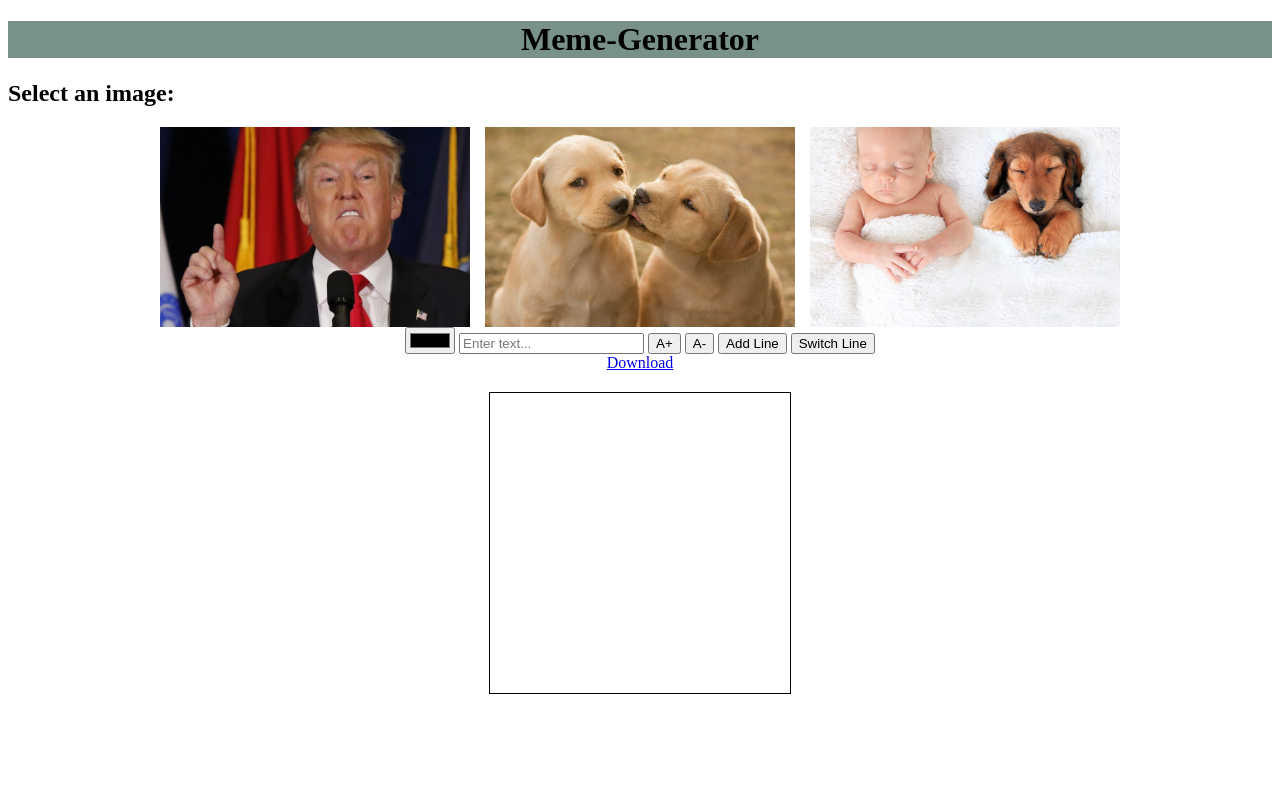
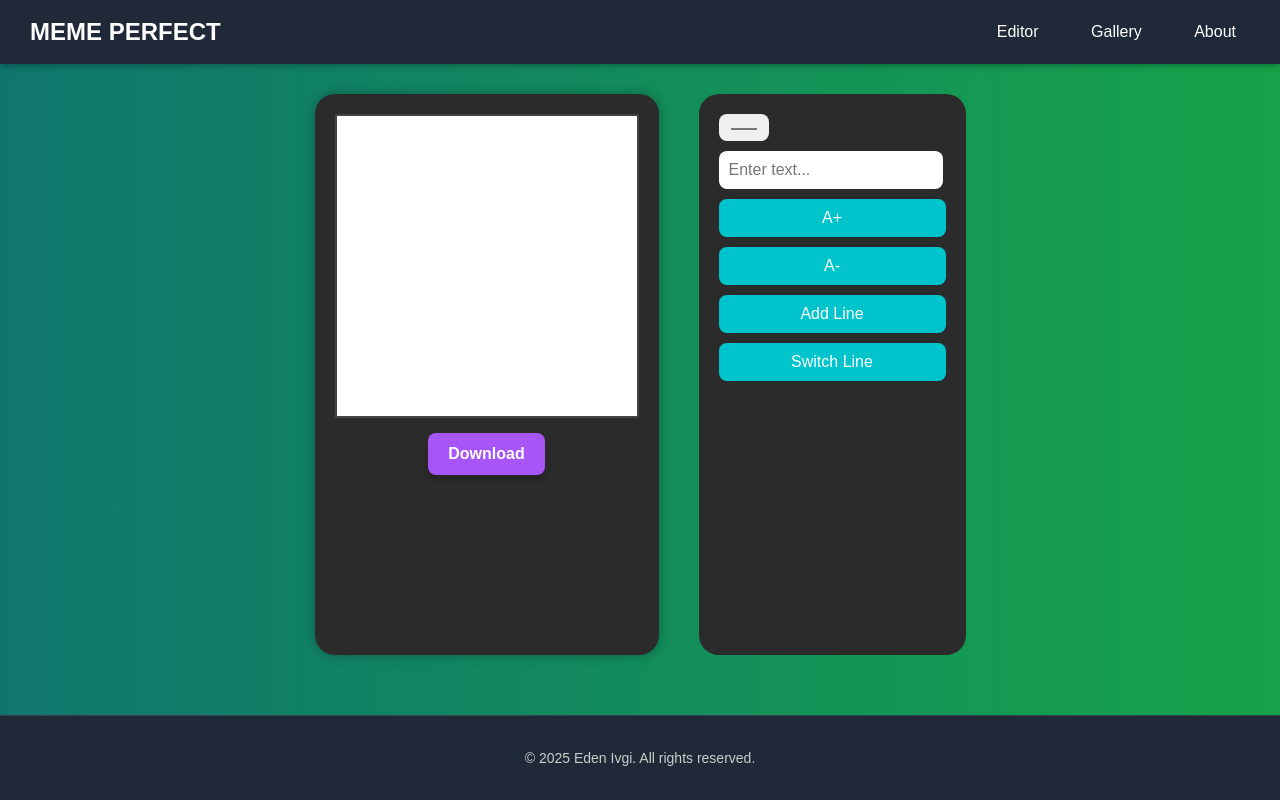
Before and after one commit to EdenIvgi/Meme-Generator, a plain HTML site: page index.html in a window 1280 px wide. Drawn offline with Linux system fonts and the light colour scheme.

Commit message:
Phases 4&5 completed.
Added application initial design.

```diff
--- a/css/main.css
+++ b/css/main.css
@@ -1,43 +1,179 @@
-h1{
-    text-align: center;
-    background-color: rgb(120, 146, 137);
+html, body {
+  height: 100%;
+  margin: 0;
+  padding: 0;
 }
 
-.canvas-container {
+body {
+  background: linear-gradient(to right, #0f766e, #16a34a);
+  font-family: 'Arial', sans-serif;
+  color: #fff;
+  display: flex;
+  flex-direction: column;
+  min-height: 100vh;
+}
+
+.top-nav {
+  background-color: #1f2937;
+  display: flex;
+  justify-content: space-between;
+  align-items: center;
+  padding: 15px 30px;
+  box-shadow: 0 2px 6px rgba(0,0,0,0.3);
+}
+
+.top-nav .logo {
+  font-size: 24px;
+  font-weight: bold;
+  color: #fff;
+}
+
+.top-nav nav button {
+  background-color: transparent;
+  color: #fff;
+  border: none;
+  font-size: 16px;
+  margin-left: 20px;
+  cursor: pointer;
+  padding: 8px 14px;
+  border-radius: 6px;
+  transition: background-color 0.2s;
+}
+
+.top-nav nav button:hover {
+  background-color: #374151;
+}
+
+.main-layout {
+  flex: 1;
   display: flex;
   justify-content: center;
-    align-items: center;
-    margin-top: 20px;
+  gap: 40px;
+  margin-top: 30px;
+  flex-wrap: wrap;
+}
+
+.meme-area {
+  background-color: #2b2b2b;
+  padding: 20px;
+  border-radius: 20px;
+  box-shadow: 0 0 12px rgba(0,0,0,0.3);
 }
 
 canvas {
-    border: 1px solid #000;
+  display: block;
+  border: 2px solid #444;
+  background-color: #fff;
 }
+
+.controls-panel {
+  background-color: #2b2b2b;
+  padding: 20px;
+  border-radius: 20px;
+  display: flex;
+  flex-direction: column;
+  gap: 10px;
+  min-width: 220px;
+}
+
+.controls-panel input[type="color"],
+.controls-panel input[type="text"],
+.controls-panel button,
+.controls-panel a.download-btn {
+  padding: 10px;
+  border-radius: 8px;
+  border: none;
+  font-size: 16px;
+}
+
+.controls-panel input[type="text"] {
+  width: 90%;
+}
+
+.controls-panel button {
+  background-color: #00c4cc;
+  color: white;
+  cursor: pointer;
+  transition: background-color 0.2s;
+}
+
+.controls-panel button:hover {
+  background-color: #089fa4;
+}
+
+.controls-panel a.download-btn {
+  background-color: #a855f7;
+  text-align: center;
+  color: white;
+  text-decoration: none;
+}
+
+.controls-panel a.download-btn:hover {
+  background-color: #9333ea;
+}
+
 .gallery {
   display: grid;
-    grid-template-columns: repeat(3, 1fr);
+  grid-template-columns: repeat(auto-fit, minmax(180px, 1fr));
   gap: 15px;
+  padding: 30px;
   max-width: 960px;
-    margin: 0 auto;
+  margin: auto;
 }
 
 .img-container {
-    width: 100%;
-    height: 200px;
+  height: 150px;
   overflow: hidden;
-
+  border-radius: 12px;
+  box-shadow: 0 0 8px rgba(0,0,0,0.2);
 }
 
 .img-container img {
   width: 100%;
   height: 100%;
   object-fit: cover;
+  cursor: pointer;
+  transition: transform 0.2s;
 }
 
-.download-container{
-justify-self: center;
+.img-container img:hover {
+  transform: scale(1.05);
 }
 
-.editor{
-justify-self: center;
+.hidden {
+  display: none;
 }
+
+.main-footer {
+  background-color: #1f2937;
+  color: #ccc;
+  text-align: center;
+  padding: 20px;
+  font-size: 14px;
+  border-top: 1px solid #374151;
+  margin-top: 60px;
+}
+
+.download-container {
+  margin-top: 15px;
+  display: flex;
+  justify-content: center;
+}
+
+.download-btn {
+  display: inline-block;
+  background-color: #a855f7;
+  color: white;
+  text-decoration: none;
+  padding: 12px 20px;
+  border-radius: 8px;
+  font-size: 16px;
+  font-weight: bold;
+  transition: background-color 0.3s, transform 0.2s;
+  box-shadow: 0 4px 6px rgba(0, 0, 0, 0.2);
+}
+
+.download-btn:hover {
+  background-color: #9333ea;
+  transform: scale(1.05);
+}
--- a/index.html
+++ b/index.html
@@ -2,51 +2,67 @@
 <html lang="en">
 
 <head>
-    <meta charset="UTF-8">
-    <meta name="viewport" content="width=device-width, initial-scale=1.0">
+    <meta charset="UTF-8" />
+    <meta name="viewport" content="width=device-width, initial-scale=1.0" />
     <title>Meme-Generator</title>
-    <link rel="stylesheet" href="css/main.css">
+    <link rel="stylesheet" href="css/main.css" />
 </head>
 
 <body onload="onInit()">
-
-    <header>
-        <h1>Meme-Generator</h1>
+    <header class="top-nav">
+        <div class="logo">MEME PERFECT</div>
+        <nav>
+            <button onclick="onShowEditor()">Editor</button>
+            <button onclick="onShowGallery()">Gallery</button>
+            <button>About</button>
+        </nav>
     </header>
 
-    <h2>Select an image:</h2>
-    <section class="gallery">
+    <section class="main-layout meme-editor">
+        <div class="meme-area">
+            <canvas height="300"></canvas>
+            <div class="download-container">
+                <a href="#" onclick="onDownloadCanvas(this)" download="file-name" class="download-btn">Download</a>
+            </div>
+        </div>
+
+        <div class="editor controls-panel">
+            <input type="color" value="#000000" oninput="onSetColor(this.value)">
+            <input type="text" placeholder="Enter text..." oninput="onSetLineText(this.value)"
+                onkeydown="onTextKey(event)">
+            <button onclick="onChangeFontSize(4)">A+</button>
+            <button onclick="onChangeFontSize(-4)">A-</button>
+            <button onclick="onAddLine()">Add Line</button>
+            <button onclick="onSwitchLine()">Switch Line</button>
+        </div>
+    </section>
+
+    <section class="gallery hidden">
+        <h2>Select an image:</h2>
         <div class="img-container"><img src="img/real-size/003.jpg" onclick="onSelectImg(this)"></div>
         <div class="img-container"><img src="img/real-size/004.jpg" onclick="onSelectImg(this)"></div>
         <div class="img-container"><img src="img/real-size/005.jpg" onclick="onSelectImg(this)"></div>
     </section>
 
-
-    <section class="editor">
-        <input type="color" value="#000000" oninput="onSetColor(this.value)">
-        <input type="text" placeholder="Enter text..." oninput="onSetLineText(this.value)" onkeydown="onTextKey(event)">
-        <button onclick="onChangeFontSize(4)">A+</button>
-        <button onclick="onChangeFontSize(-4)">A-</button>
-        <button onclick="onAddLine()">Add Line</button>
-        <button onclick="onSwitchLine()">Switch Line</button>
-
-
-    </section>
-
-    <div class="download-container">
-        <a href="#" onclick="onDownloadCanvas(this)" download="file-name">Download</a>
-    </div>
-
-    <div class="canvas-container">
-        <canvas height="300"></canvas>
-    </div>
-
+    <script>
+        function onShowEditor() {
+            document.querySelector('.meme-editor').classList.remove('hidden')
+            document.querySelector('.gallery').classList.add('hidden')
+        }
+        function onShowGallery() {
+            document.querySelector('.gallery').classList.remove('hidden')
+            document.querySelector('.meme-editor').classList.add('hidden')
+        }
+    </script>
 
     <script src="js/services/meme.service.js"></script>
     <script src="js/gallery.controller.js"></script>
     <script src="js/meme.controller.js"></script>
     <script src="js/main.js"></script>
 
+    <footer class="main-footer">
+        <p>&copy; 2025 Eden Ivgi. All rights reserved.</p>
+    </footer>
 </body>
 
 </html>
--- a/js/meme.controller.js
+++ b/js/meme.controller.js
@@ -31,8 +31,6 @@ function renderMeme() {
         })
     }
 }
-
-
 
 function drawText(text, x, y, line) {
     gCtx.lineWidth = 2
```
Also changed, not shown: 1 other file. Lines whose indentation alone changed are shown as unchanged.
